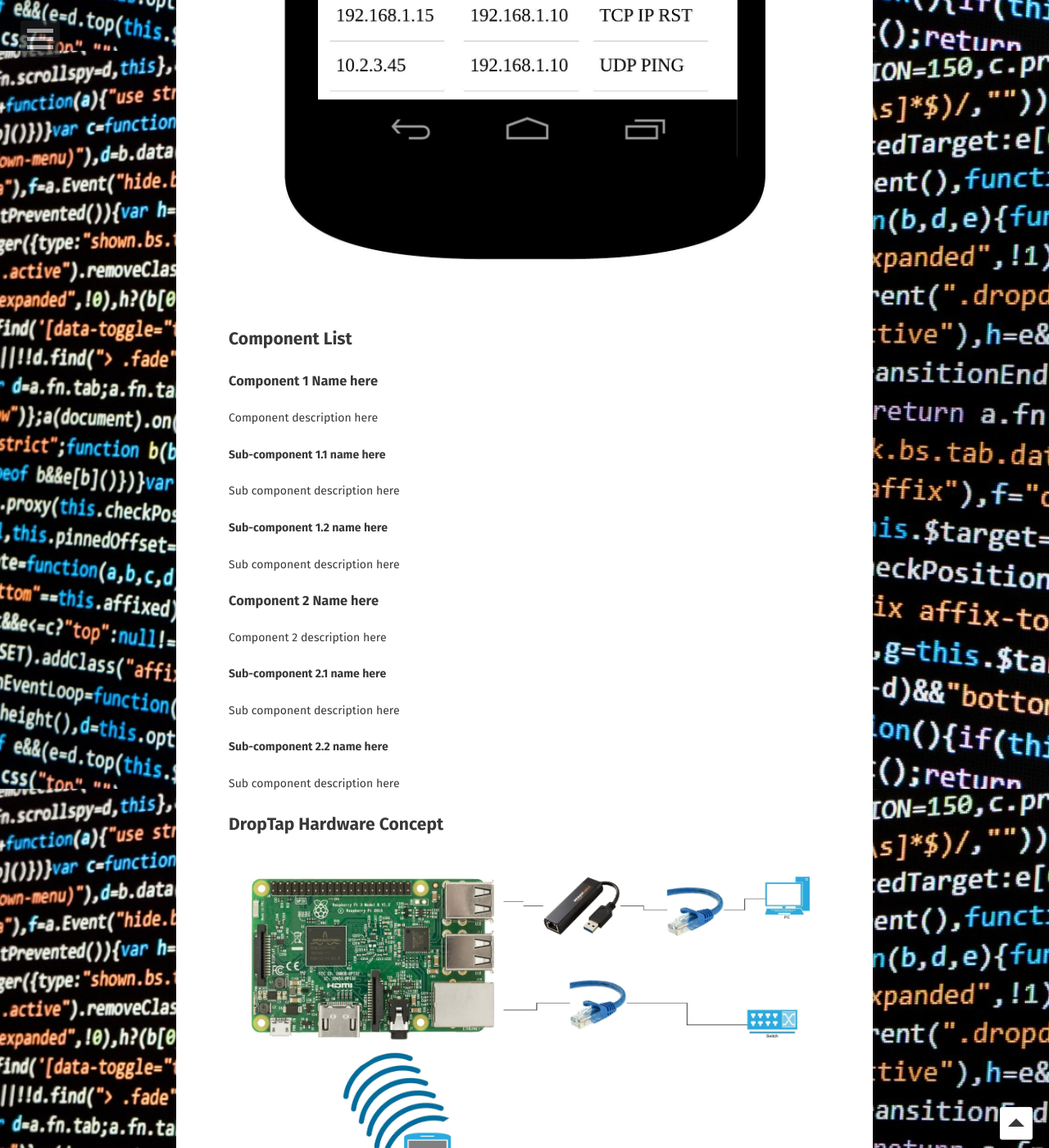
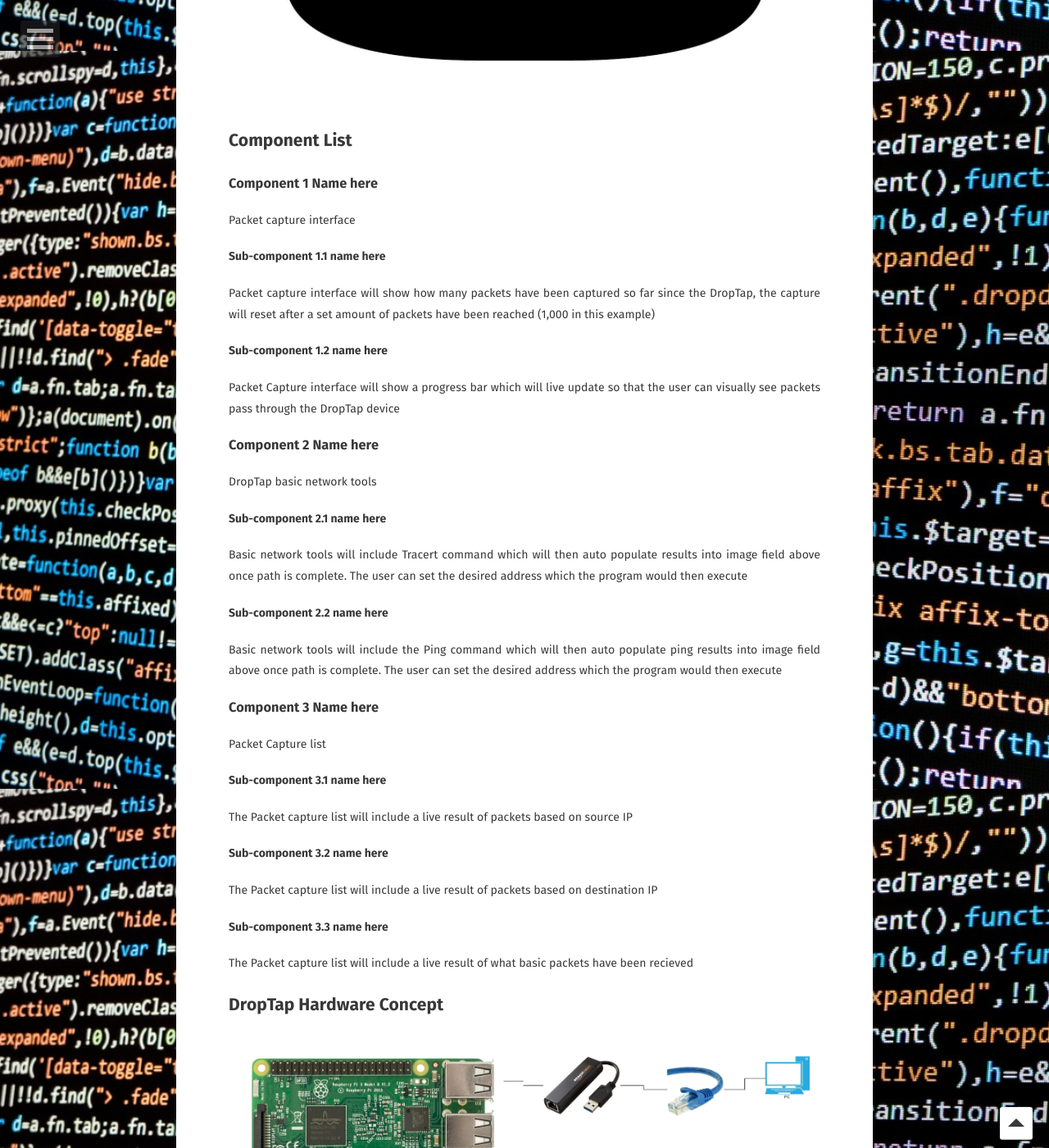
Before and after one commit to mgalde/DropTap, a Jekyll site: the page built from DesignRequirements.md, in a window 1280 px wide and 1400 px high, scrolled down 2638 px. Shown: the whole window at 82% size. Built offline with Jekyll 4.4.1, drawn with Linux system fonts in a browser that asks for light colours; some web fonts are replaced; our own code applies the rules of GitHub Pages for plain Markdown files; comment, search, counter and statistics services are not loaded; some of the changed text lies outside the part shown.

Commit message:
Device Requirements

```diff
--- a/DesignRequirements.md
+++ b/DesignRequirements.md
@@ -11,20 +11,10 @@
 The DropTap is a Raspberry Pi 3 with a USB network dongle which will bridge a connection between a device and its end point
 
 #### Sub-component 1.1 Network cable attached to source device and DropTap
-This network cable will provide a medium between the
+This network cable will provide a medium between the DropTap and the network device
 
 #### Sub-component 1.2 name here
-Sub component description here
-
-### Component 2 Name here
-Component 2 description here
-
-#### Sub-component 2.1 name here
-Sub component description here
-
-#### Sub-component 2.2 name here
-Sub component description here
-
+This network cable will provide a medium between the DropTap and the original connection input the previous network device was connected to
 
 
 ## Interface Design Concept
@@ -33,24 +23,34 @@
 
 ## Component List
 ### Component 1 Name here
-Component description here
+Packet capture interface
 
 #### Sub-component 1.1 name here
-Sub component description here
+Packet capture interface will show how many packets have been captured so far since the DropTap, the capture will reset after a set amount of packets have been reached (1,000 in this example)
 
 #### Sub-component 1.2 name here
-Sub component description here
+Packet Capture interface will show a progress bar which will live update so that the user can visually see packets pass through the DropTap device
 
 ### Component 2 Name here
-Component 2 description here
+DropTap basic network tools
 
 #### Sub-component 2.1 name here
-Sub component description here
+Basic network tools will include Tracert command which will then auto populate results into image field above once path is complete. The user can set the desired address which the program would then execute
 
 #### Sub-component 2.2 name here
-Sub component description here
+Basic network tools will include the Ping command which will then auto populate ping results into image field above once path is complete. The user can set the desired address which the program would then execute
 
+### Component 3 Name here
+Packet Capture list
 
+#### Sub-component 3.1 name here
+The Packet capture list will include a live result of packets based on source IP
+
+#### Sub-component 3.2 name here
+The Packet capture list will include a live result of packets based on destination IP
+
+#### Sub-component 3.3 name here
+The Packet capture list will include a live result of what basic packets have been recieved
 
 ## DropTap Hardware Concept
 ![Overall DropTap Hardware Concept ](/assets/img/DropTapImages/DropTap3.jpeg)
@@ -58,19 +58,19 @@
 
 ## Component List
 ### Component 1 Name here
-Component description here
+DropTap component list includes a Raspberry Pi 3
 
 #### Sub-component 1.1 name here
-Sub component description here
-
-#### Sub-component 1.2 name here
-Sub component description here
+The Raspberry Pi 3 needs a network cable to conduct a network bridge
 
 ### Component 2 Name here
-Component 2 description here
+USB to Ethernet adapter is connected to the Raspberry Pi
 
 #### Sub-component 2.1 name here
-Sub component description here
+The USB to Ethernet adapter needs a network cable to conduct a network bridge
 
-#### Sub-component 2.2 name here
-Sub component description here
+### Component 3 Name here
+Mobile device connection to the Raspberry Pi 3
+
+#### Sub-component 3.1 name here
+The mobile device will connect to the Raspberry Pi with a Wifi or Bluetooth connection
```
